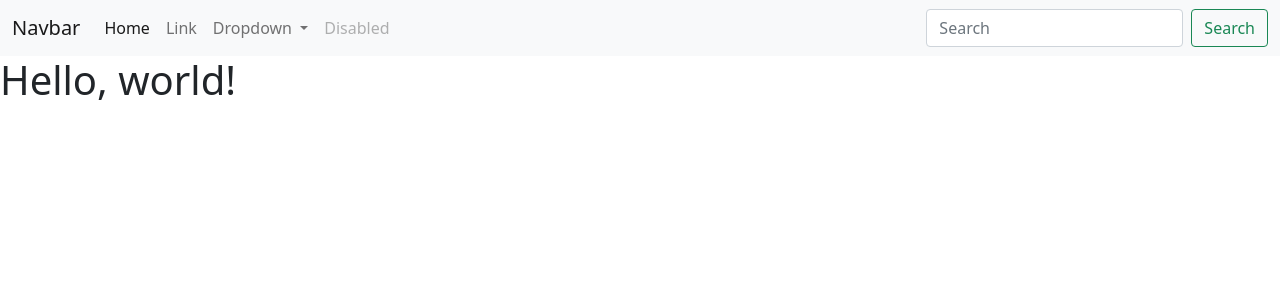
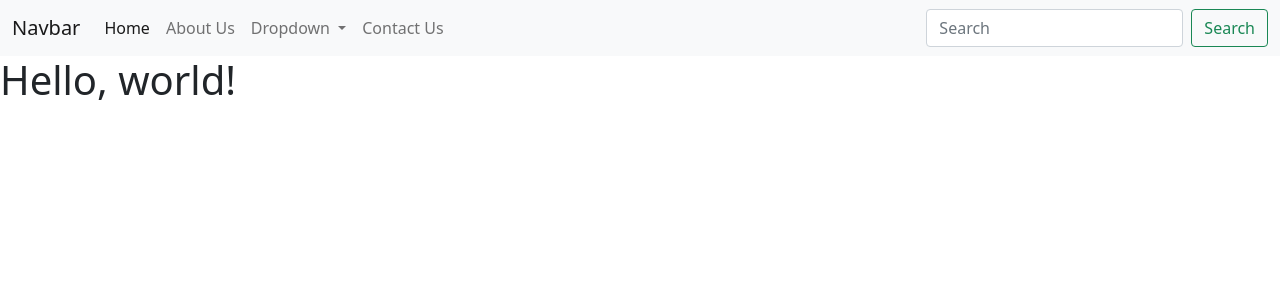
Before and after one commit to shankhanil007/Django-Practice, a Django app: page / in a window 1280 px wide. Shown: the top 300 px of the page. Run offline with Django 3.2, Linux system fonts and the light colour scheme.

Commit message:
Added todays learning

```diff
--- a/Django Tutorial/Hello/templates/index.html
+++ b/Django Tutorial/Hello/templates/index.html
@@ -40,7 +40,7 @@
               <a class="nav-link active" aria-current="page" href="#">Home</a>
             </li>
             <li class="nav-item">
-              <a class="nav-link" href="#">Link</a>
+              <a class="nav-link" href="/about">About Us</a>
             </li>
             <li class="nav-item dropdown">
               <a
@@ -63,13 +63,7 @@
               </ul>
             </li>
             <li class="nav-item">
-              <a
-                class="nav-link disabled"
-                href="#"
-                tabindex="-1"
-                aria-disabled="true"
-                >Disabled</a
-              >
+              <a class="nav-link" href="#">Contact Us</a>
             </li>
           </ul>
           <form class="d-flex">
```
Also changed, not shown: Django Tutorial/Hello/db.sqlite3.
